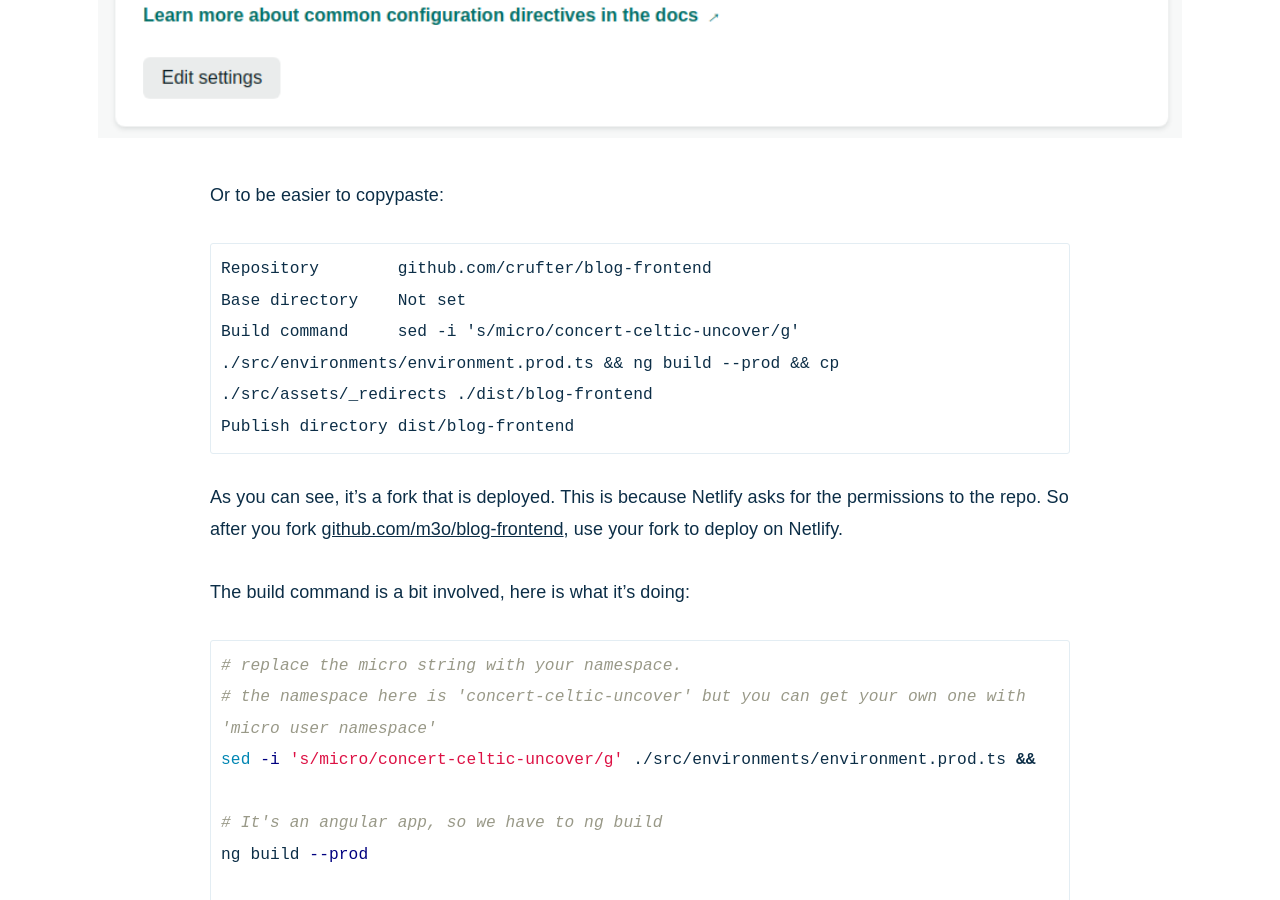
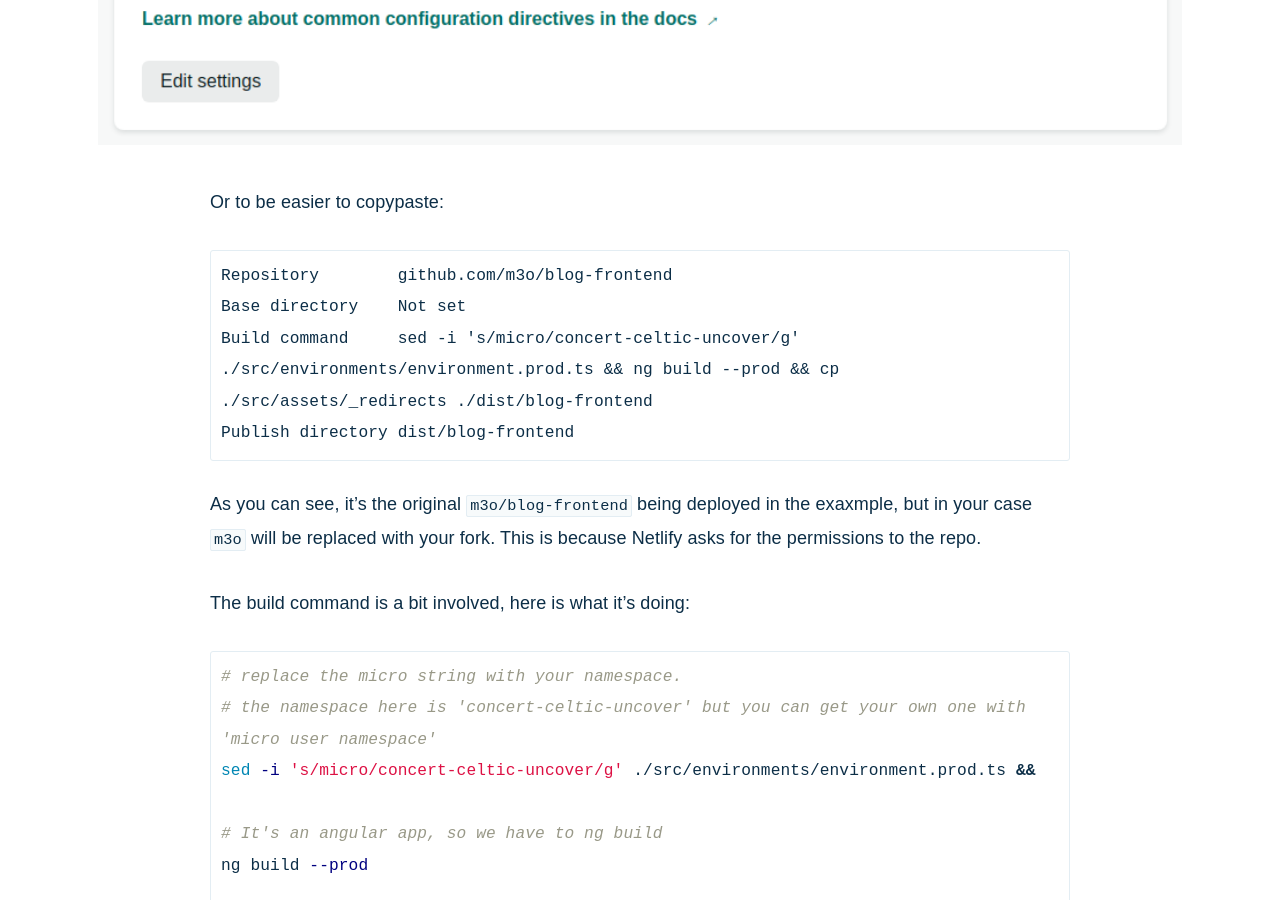
Before and after one commit to m3o/blog.m3o.com, a Jekyll site: the page built from _posts/2020-12-03-netlify-for-the-frontend-micro-for-the-backend.md, in a window 1280 px wide and 900 px high, scrolled down 8887 px. Built offline with Jekyll 4.4.1, drawn with Linux system fonts in a browser that asks for light colours; nearby versions of some CDN libraries.

Commit message:
Pushing new picture

````diff
--- a/_posts/2020-12-03-netlify-for-the-frontend-micro-for-the-backend.md
+++ b/_posts/2020-12-03-netlify-for-the-frontend-micro-for-the-backend.md
@@ -241,14 +241,13 @@
 Or to be easier to copypaste:
 
 ```
-Repository        github.com/crufter/blog-frontend
+Repository        github.com/m3o/blog-frontend
 Base directory    Not set
 Build command     sed -i 's/micro/concert-celtic-uncover/g' ./src/environments/environment.prod.ts && ng build --prod && cp ./src/assets/_redirects ./dist/blog-frontend
 Publish directory dist/blog-frontend
 ```
 
-As you can see, it's a fork that is deployed. This is because Netlify asks for the permissions to the repo.
-So after you fork [github.com/m3o/blog-frontend](https://github.com/m3o/blog-frontend), use your fork to deploy on Netlify.
+As you can see, it's the original `m3o/blog-frontend` being deployed in the exaxmple, but in your case `m3o` will be replaced with your fork. This is because Netlify asks for the permissions to the repo.
 
 The build command is a bit involved, here is what it's doing:
 
````
Also changed, not shown: assets/images/deploysettings.png.
